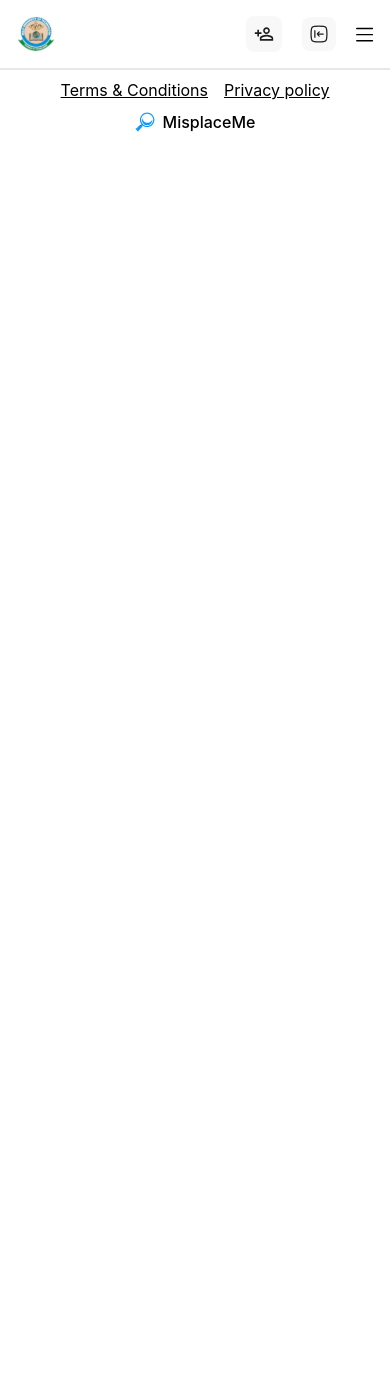
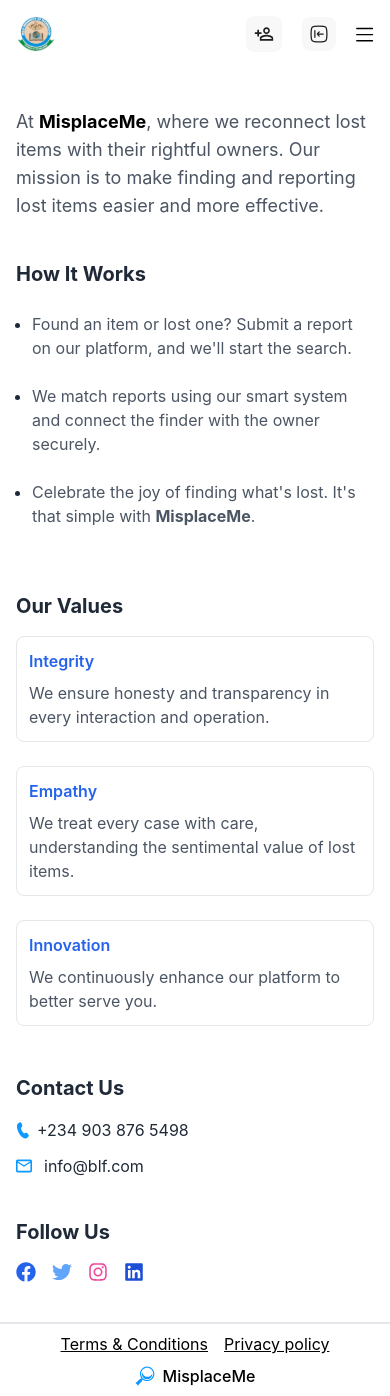
Before and after one commit to Ghreatness-Laboratory/lost-found_bellsuniversity, a React (Create React App) app: page /about-us in a window 390 px wide. Before the commit the page ends 844 px from the top, so only its background shows below. Built offline with nearby package versions, Linux system fonts and the light colour scheme.

Commit message:
feat(aboutUs.tsx): implement UI and responsiveness for about us page

```diff
--- a/src/components/common/navbar.tsx
+++ b/src/components/common/navbar.tsx
@@ -34,7 +34,7 @@ const navbarMenu: NavbarMenuProps[] = [
   },
 ]
 
-const universities = [
+export const universities = [
   {
     uni: 'bells',
     logo: bellsLogo,
--- a/src/pages/aboutUs.tsx
+++ b/src/pages/aboutUs.tsx
@@ -1,8 +1,123 @@
+import { useEffect, useState } from 'react';
+import { FaFacebook, FaInstagram, FaLinkedin, FaTwitter } from 'react-icons/fa';
+import { universities } from '../components/common/navbar';
 
 function AboutUs() {
+  const [currentEmail, setCurrentEmail] = useState<string>('');
+  const [currentPhone, setCurrentPhone] = useState<string>('');
+  const [currentSocialMedia, setCurrentSocialMedia] = useState<any>({});
+
+  useEffect(() => {
+    const userUniversity = 'bells';
+    const currentUniversity = universities.find((uni) => uni.uni === userUniversity);
+
+    if (currentUniversity) {
+      setCurrentEmail(currentUniversity.email);
+      setCurrentPhone(currentUniversity.phoneNumber);
+      setCurrentSocialMedia(currentUniversity.socialMedia);
+    }
+  }, []);
+
   return (
-    <div>
+    <div className="mx-4 md:mx-10 py-10 text-gray-800">
+      <div className="max-w-4xl mx-auto">
+        <header className="mb-10">
+          <p className="text-lg sm:text-xl text-gray-600">
+            At <span className='font-bold text-black'>MisplaceMe</span>, where we reconnect lost items with their rightful owners. Our mission is to make finding and reporting lost items easier and more effective.
+          </p>
+        </header>
 
+        <section className="mb-12">
+          <h2 className="text-xl font-bold text-gray-800 mb-2 md:mb-4">How It Works</h2>
+          <ul className="grid grid-cols-1 md:grid-cols-3 gap-6 text-left p-4 md:p-0 list-disc md:list-none">
+            <li>
+              <p className="text-gray-600">
+                Found an item or lost one? Submit a report on our platform, and we&apos;ll start the search.
+              </p>
+            </li>
+            <li>
+              <p className="text-gray-600">
+                We match reports using our smart system and connect the finder with the owner securely.
+              </p>
+            </li>
+            <li>
+              <p className="text-gray-600">
+                Celebrate the joy of finding what&apos;s lost. It&apos;s that simple with <span className="font-bold">MisplaceMe</span>.
+              </p>
+            </li>
+          </ul>
+        </section>
+
+        <section className="mb-12">
+          <h2 className="text-xl font-bold text-gray-800 mb-4">Our Values</h2>
+          <div className="grid grid-cols-1 md:grid-cols-3 gap-6 text-left">
+            <div className="bg-white p-3 md:p-4 border rounded-lg">
+              <h3 className="font-semibold text-blue-600 mb-2">Integrity</h3>
+              <p className="text-gray-600">
+                We ensure honesty and transparency in every interaction and operation.
+              </p>
+            </div>
+            <div className="bg-white p-3 md:p-4 border rounded-lg">
+              <h3 className="font-semibold text-blue-600 mb-2">Empathy</h3>
+              <p className="text-gray-600">
+                We treat every case with care, understanding the sentimental value of lost items.
+              </p>
+            </div>
+            <div className="bg-white p-3 md:p-4 border rounded-lg">
+              <h3 className="font-semibold text-blue-600 mb-2">Innovation</h3>
+              <p className="text-gray-600">
+                We continuously enhance our platform to better serve you.
+              </p>
+            </div>
+          </div>
+        </section>
+
+        <section className="flex flex-col sm:flex-row gap-10 justify-between max-w-sm w-full">
+          <div className="flex flex-col">
+            <h2 className="text-xl font-bold text-gray-800 mb-4">Contact Us</h2>
+            <div className="space-y-3">
+              <span className='flex items-center gap-2 active:text-blue-600'>
+                <svg xmlns="http://www.w3.org/2000/svg" width="13" height="17" viewBox="0 0 13 17" fill="none">
+                  <path d="M9.1445 10.9569L8.73493 11.2862C8.73493 11.2862 7.76042 12.0682 6.06446 9.10916C4.3685 6.15013 5.34302 5.36817 5.34302 5.36817L5.60067 5.16006C6.23677 4.64996 6.47108 3.68132 6.15149 2.88094L5.49888 1.2462C5.10309 0.255397 4.03824 -0.0671961 3.25079 0.565153L1.83804 1.69888C1.44812 2.01308 1.14293 2.45645 1.06707 2.99886C0.873207 4.38732 0.842765 7.44643 3.1406 11.4568C5.57817 15.7091 8.48731 16.4101 9.7127 16.5053C10.1008 16.5356 10.4739 16.3709 10.799 16.1091L12.0769 15.0827C12.9406 14.3903 13.0097 12.9351 12.2141 12.1857L10.9769 11.0187C10.4546 10.5275 9.71141 10.5019 9.1445 10.9569Z" fill="#0D99FF" />
+                </svg>
+                <p className='cursor-pointer'>{currentPhone}</p>
+              </span>
+              <span className='flex items-center gap-3 active:text-blue-600'>
+                <svg xmlns="http://www.w3.org/2000/svg" width="16" height="16" viewBox="0 0 15 12" fill="none">
+                  <path d="M15 1.5C15 0.675 14.325 0 13.5 0H1.5C0.675 0 0 0.675 0 1.5V10.5C0 11.325 0.675 12 1.5 12H13.5C14.325 12 15 11.325 15 10.5V1.5ZM13.5 1.5L7.5 5.25L1.5 1.5H13.5ZM13.5 10.5H1.5V3L7.5 6.75L13.5 3V10.5Z" fill="#0D99FF" />
+                </svg>
+                <p className='cursor-pointer'>{currentEmail}</p>
+              </span>
+            </div>
+          </div>
+
+          <div className="flex flex-col">
+            <h2 className="text-xl font-bold text-gray-800 mb-4">Follow Us</h2>
+            <div className="flex space-x-4">
+              {currentSocialMedia.facebook && (
+                <a href={currentSocialMedia.facebook} target="_blank" rel="noopener noreferrer">
+                  <FaFacebook className="text-blue-600 hover:text-blue-800" size={20} />
+                </a>
+              )}
+              {currentSocialMedia.twitter && (
+                <a href={currentSocialMedia.twitter} target="_blank" rel="noopener noreferrer">
+                  <FaTwitter className="text-blue-400 hover:text-blue-600" size={20} />
+                </a>
+              )}
+              {currentSocialMedia.instagram && (
+                <a href={currentSocialMedia.instagram} target="_blank" rel="noopener noreferrer">
+                  <FaInstagram className="text-pink-500 hover:text-pink-700" size={20} />
+                </a>
+              )}
+              {currentSocialMedia.linkedin && (
+                <a href={currentSocialMedia.linkedin} target="_blank" rel="noopener noreferrer">
+                  <FaLinkedin className="text-blue-700 hover:text-blue-900" size={20} />
+                </a>
+              )}
+            </div>
+          </div>
+        </section>
+      </div>
     </div>
   );
 }
```
